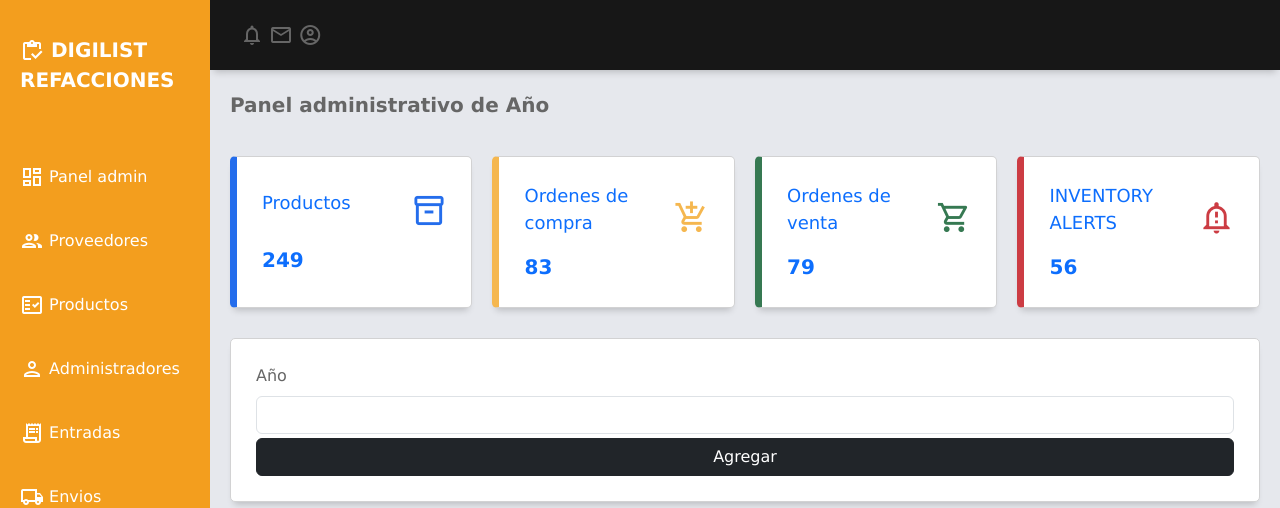
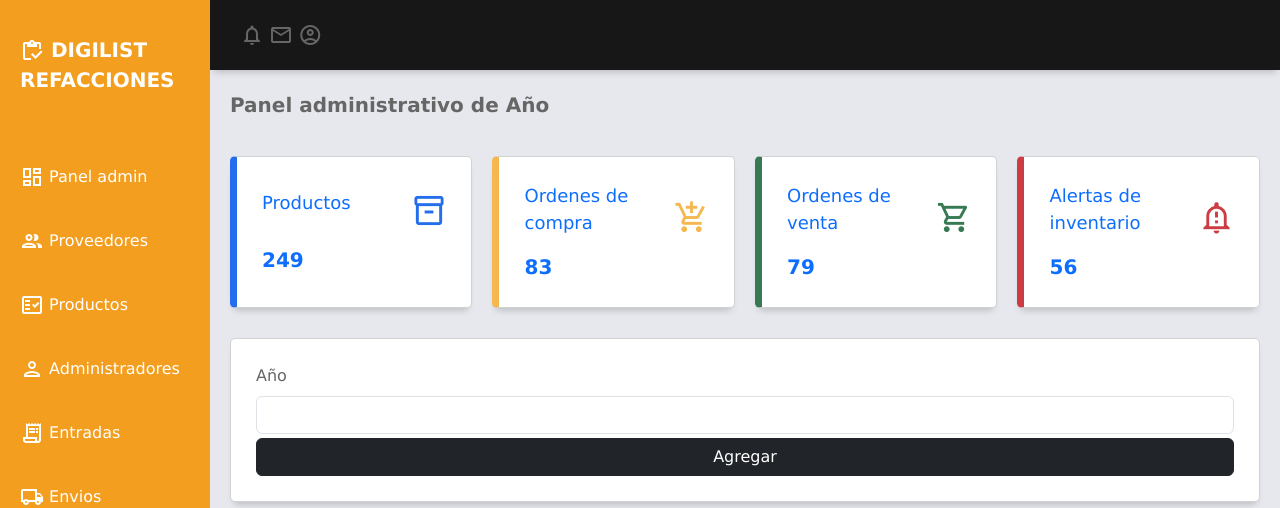
Before and after one commit to Sugey127/API_Digilist, a Node project: template views/dashboard/anio.ejs in a window 1280 px wide. Shown: the top 508 px of the page. Run offline with Node 20 templates, Linux system fonts and the light colour scheme; the template is opened without the code that fills it, so the values that code supplies are empty; some libraries are stand-ins or nearby versions.

Commit message:
metienelocaestacosa

```diff
--- a/views/dashboard/anio.ejs
+++ b/views/dashboard/anio.ejs
@@ -44,7 +44,7 @@
 
           <div class="card">
             <div class="card-inner">
-              <p class="text-primary">INVENTORY ALERTS</p>
+              <p class="text-primary">Alertas de inventario</p>
               <span class="material-icons-outlined text-red">notification_important</span>
             </div>
             <span class="text-primary font-weight-bold">56</span>
--- a/views/dashboard/marca.ejs
+++ b/views/dashboard/marca.ejs
@@ -43,7 +43,7 @@
 
           <div class="card">
             <div class="card-inner">
-              <p class="text-primary">INVENTORY ALERTS</p>
+              <p class="text-primary">Alertas de inventario</p>
               <span class="material-icons-outlined text-red">notification_important</span>
             </div>
             <span class="text-primary font-weight-bold">56</span>
--- a/views/dashboard/modelo.ejs
+++ b/views/dashboard/modelo.ejs
@@ -43,7 +43,7 @@
 
           <div class="card">
             <div class="card-inner">
-              <p class="text-primary">INVENTORY ALERTS</p>
+              <p class="text-primary">Alertas de inventario/p>
               <span class="material-icons-outlined text-red">notification_important</span>
             </div>
             <span class="text-primary font-weight-bold">56</span>
--- a/views/dashboard/proveedor.ejs
+++ b/views/dashboard/proveedor.ejs
@@ -41,7 +41,7 @@
 
               <div class="card">
                 <div class="card-inner">
-                  <p class="text-primary">INVENTORY ALERTS</p>
+                  <p class="text-primary">Alertas de inventario</p>
                   <span class="material-icons-outlined text-red">notification_important</span>
                 </div>
                 <span class="text-primary font-weight-bold">56</span>
--- a/views/dashboard/usuarios.ejs
+++ b/views/dashboard/usuarios.ejs
@@ -46,7 +46,7 @@
 
               <div class="card">
                 <div class="card-inner">
-                  <p class="text-primary">INVENTORY ALERTS</p>
+                  <p class="text-primary">Alertas de inventario</p>
                   <span class="material-icons-outlined text-red">notification_important</span>
                 </div>
                 <span class="text-primary font-weight-bold">56</span>
```
